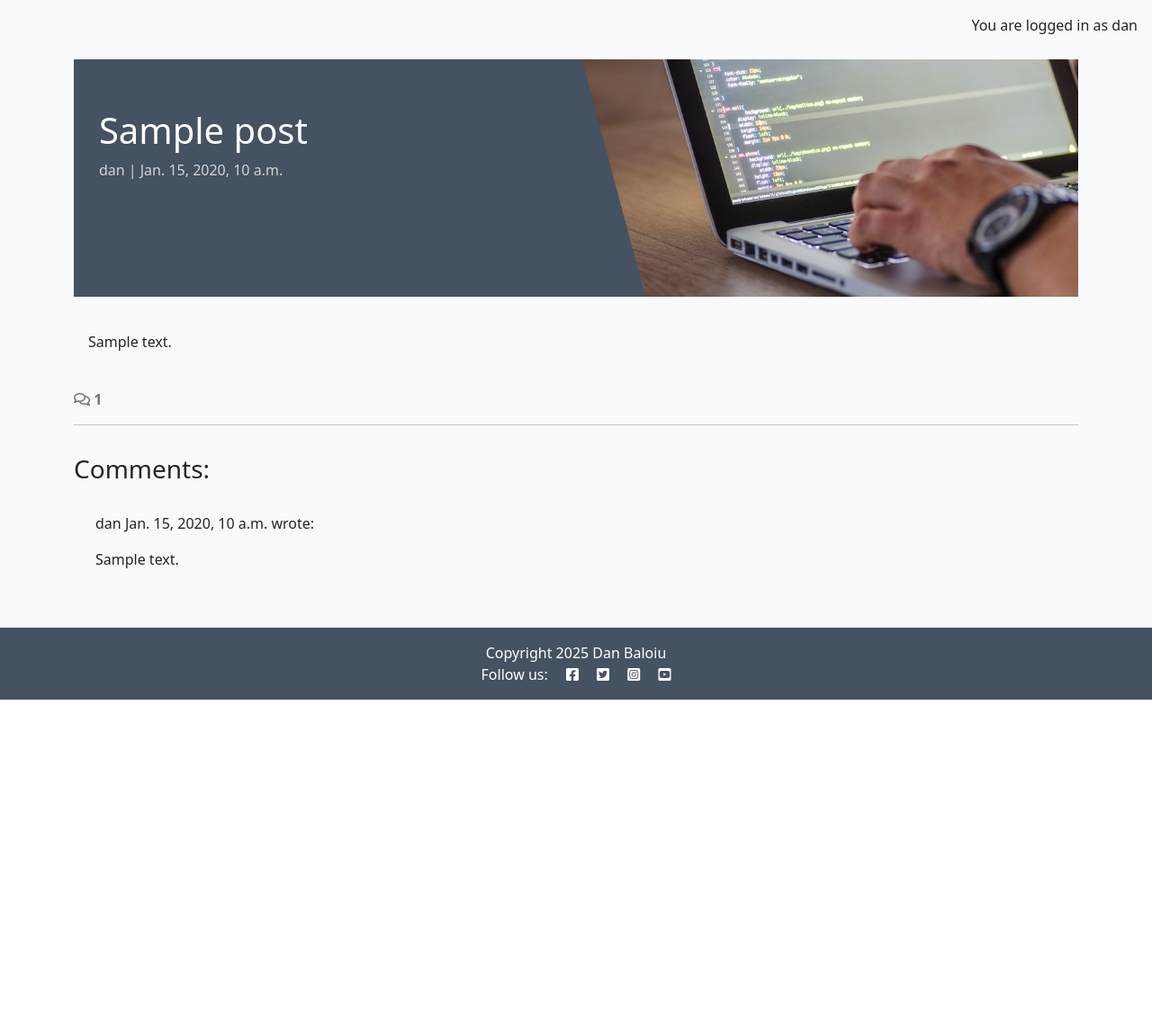
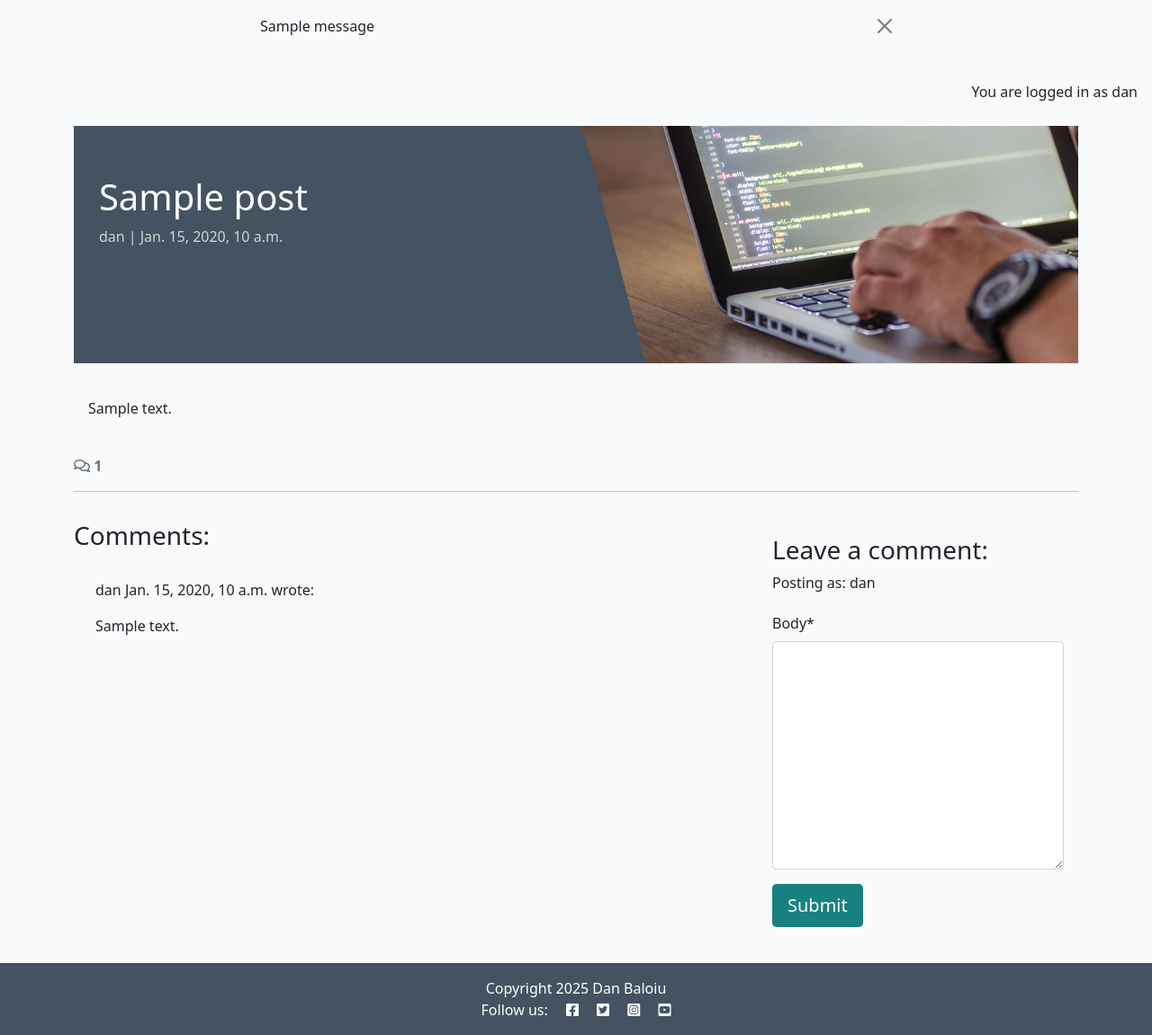
Before and after one commit to DanBaloiu/codestar_blog, a Django app: a page that uses templates/base.html in a window 1280 px wide. Shown: the part 60-1211 px from the top of the page at 90% size. Before the commit the page ends 838 px from the top, so only its background shows below. Run offline with Django 4.2, Linux system fonts and the light colour scheme; a user stored in the database is signed in; data comes from the database, SQL or seed files in the repository; tables that the repository leaves empty hold one stand-in row (values such as "Sample post"); one stand-in notice (Sample message) is shown; some libraries are stand-ins or nearby versions.

Commit message:
Add capabilities to all users to leave comments that afterwards will need aproval from a superuser

```diff
--- /dev/null
+++ b/blog/forms.py
@@ -0,0 +1,7 @@
+from .models import Comment
+from django import forms
+
+class CommentForm(forms.ModelForm):
+    class Meta:
+        model = Comment
+        fields = ('body', )
--- a/blog/templates/blog/post_detail.html
+++ b/blog/templates/blog/post_detail.html
@@ -1,5 +1,6 @@
 {% extends 'base.html' %} {% block content %}
 {% load static %}
+{% load crispy_forms_tags %}
 
 <div class="masthead">
     <div class="container">
@@ -70,6 +71,24 @@
         {% endfor %}
       </div>
     </div>
+    <!-- Creating New Comments -->
+    <div class="col-md-4 card mb-4 mt-3">
+      <div class="card-body">
+        {% if user.is_authenticated %}
+        <h3>Leave a comment:</h3>
+        <p>Posting as: {{ user.username }}</p>
+        <form id="commentForm" method="post"
+          style="margin-top: 1.3em;">
+          {{ comment_form | crispy }}
+          {% csrf_token %}
+          <button id="submitButton" type="submit"
+            class="btn btn-signup btn-lg">Submit</button>
+        </form>
+        {% else %}
+        <p>Log in to leave a comment</p>
+        {% endif %}
+      </div>
+    </div>
   </div>
 </div>
 
--- a/blog/views.py
+++ b/blog/views.py
@@ -1,6 +1,8 @@
 from django.shortcuts import render, get_object_or_404
 from django.views import generic
+from django.contrib import messages
 from .models import Post
+from .forms import CommentForm
 
 # Create your views here.
 
@@ -29,8 +31,18 @@ def post_detail(request, slug):
     post = get_object_or_404(queryset, slug=slug)
     comments = post.comments.all().order_by("-created_on")
     comment_count = post.comments.filter(approved=True).count()
+    if request.method == "POST":
+        comment_form = CommentForm(data=request.POST)
+        if comment_form.is_valid():
+            comment = comment_form.save(commit=False)
+            comment.author = request.user
+            comment.post = post
+            comment.save()
+            messages.add_message(request, messages.SUCCESS, 'Comment submitted and awaiting approval')
+
+    comment_form = CommentForm()
     return render(
         request,
         "blog/post_detail.html",
-        {"post": post, "comments": comments, "comment_count": comment_count},
+        {"post": post, "comments": comments, "comment_count": comment_count, "comment_form": comment_form, },
     )
--- a/codestar/settings.py
+++ b/codestar/settings.py
@@ -46,6 +46,8 @@ INSTALLED_APPS = [
     'allauth',
     'allauth.account',
     'allauth.socialaccount',
+    'crispy_forms',
+    'crispy_bootstrap5',
     'django_summernote',
     'blog',
     'about',
@@ -54,6 +56,9 @@ INSTALLED_APPS = [
 SITE_ID = 1
 LOGIN_REDIRECT_URL = '/'
 LOGOUT_REDIRECT_URL = '/'
+
+CRISPY_ALLOWED_TEMPLATE_PACKS = "bootstrap5"
+CRISPY_TEMPLATE_PACK = "bootstrap5"
 
 MIDDLEWARE = [
     'django.middleware.security.SecurityMiddleware',
--- a/requirements.txt
+++ b/requirements.txt
@@ -3,11 +3,13 @@ bleach==6.2.0
 certifi==2025.10.5
 cffi==2.0.0
 charset-normalizer==3.4.3
+crispy-bootstrap5==0.7
 cryptography==46.0.2
 defusedxml==0.7.1
 dj-database-url==0.5.0
 Django==4.2.24
 django-allauth==0.57.2
+django-crispy-forms==2.4
 django-summernote==0.8.20.0
 gunicorn==20.1.0
 idna==3.10
--- a/templates/base.html
+++ b/templates/base.html
@@ -67,7 +67,21 @@
             </div>
         </div>
     </nav>
-
+    <!-- displaying Django messages -->
+    <div class="container">
+        <div class="row">
+            <div class="col-md-8 offset-md-2">
+            {% for message in messages %}
+            <div class="alert {{ message.tags }} alert-dismissible
+                fade show" id="msg" role="alert">
+                {{ message | safe }}
+                <button type="button" class="btn-close"
+                data-bs-dismiss="alert" aria-label="Close"></button>
+            </div>
+            {% endfor %}
+            </div>
+        </div>
+    </div>
     <main class="flex-shrink-0 main-bg">
         {% if user.is_authenticated %}
         <p class="text-end m-3">You are logged in as {{ user.username }}</p>
```
